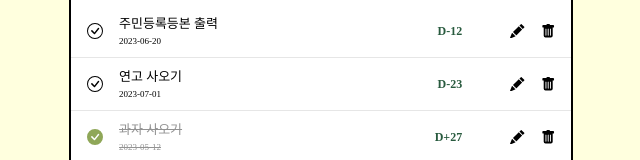
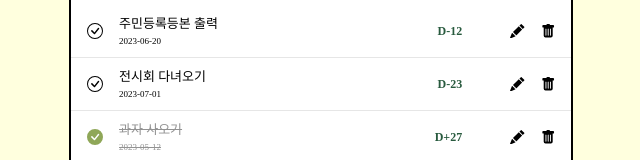
Before and after one commit to evejin9/Todo-Challenge, a React (Create React App) app: page / in a window 1280 px wide. Shown: the part 266-426 px from the top of the page, without its empty margins (319-959 px from the left). Built offline with nearby package versions, Linux system fonts and the light colour scheme.

Commit message:
23.06.15) to-do 개선
-  불필요한 코드 정리

```diff
--- a/src/App.js
+++ b/src/App.js
@@ -109,7 +109,7 @@ const todoListArray = [
   },
   {
     id: 3,
-    text: '연고 사오기',
+    text: '전시회 다녀오기',
     date: '2023-07-01',
     checked: false,
     pin: false,
@@ -123,8 +123,8 @@ function App() {
   const [handleSortButton, setHandleSortButton] = useState(false);
   const [showEditModal, setShowEditModal] = useState(false);
   const [editInputText, setEditInputText] = useState('');
+  const [inputDate, setInputDate] = useState('');
   const [darkTheme, setDarkTheme] = useState(false);
-  const [inputDate, setInputDate] = useState('');
 
   // 현재 선택한 투두의 id값을 저장하는 상태
   // 현재 선택한 투두를 저장하는 상태
@@ -157,9 +157,6 @@ function App() {
     setEditInputText(targetTodo.text);
     setSelectedTodo(targetTodo);
   }, [todos]);
-
-  const updateInput = useCallback(() => {
-  }, []);
 
   const doingArray = todos.filter((todo) => todo.checked === false);
   const doneArray = todos.filter((todo) => todo.checked === true);
@@ -241,7 +238,6 @@ function App() {
           selectedTodo={selectedTodo}
           showEditModal={showEditModal}
           setShowEditModal={setShowEditModal}
-          updateInput={updateInput}
           setSelectedTodo={setSelectedTodo}
           dark={darkTheme}
         />}
--- a/src/component/list/TodoEditModal.jsx
+++ b/src/component/list/TodoEditModal.jsx
@@ -66,7 +66,7 @@ const EditDateInput = styled.input`
 `;
 
 function TodoEditModal(props) {
-  const { selectedTodo, showEditModal, setShowEditModal, updateInput, setSelectedTodo, dark } = props;
+  const { selectedTodo, showEditModal, setShowEditModal, setSelectedTodo, dark } = props;
 
   const [editText, setEditText] = useState(selectedTodo.text);
   const [editDate, setEditDate] = useState(selectedTodo.date);
@@ -114,9 +114,7 @@ function TodoEditModal(props) {
             onChange={handleDateInput}
           />
           <Button title='수정'
-            onClick={() => updateInput}
             disabled={editText === selectedTodo.text && editDate === selectedTodo.date ? true : false}
-            // disabled={editDate === inputDate ? true : false}
             backGroundColor={ editText === selectedTodo.text && editDate === selectedTodo.date ? '#dbdbdb' : '#a5c951'}
           />
         </InputArea>
```
